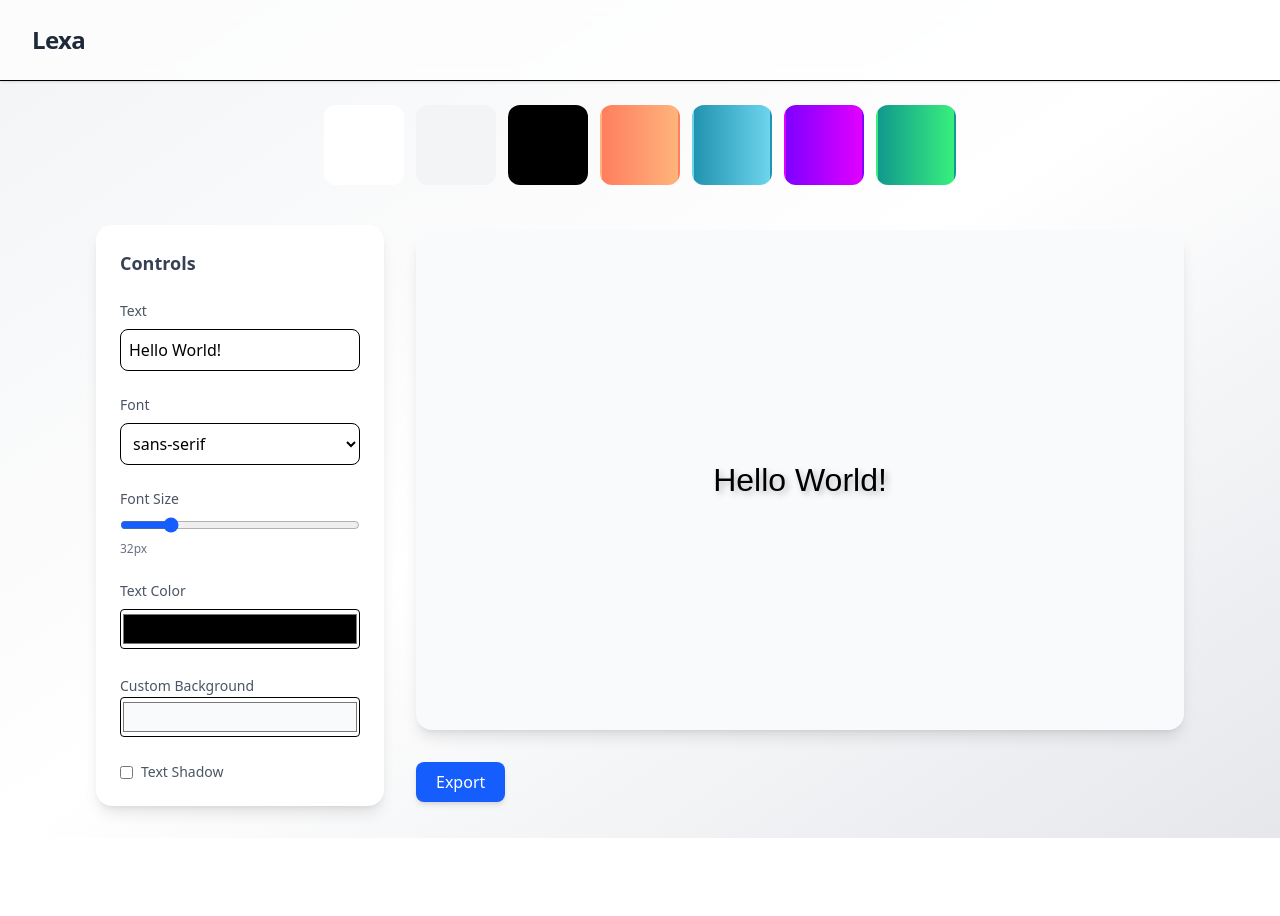
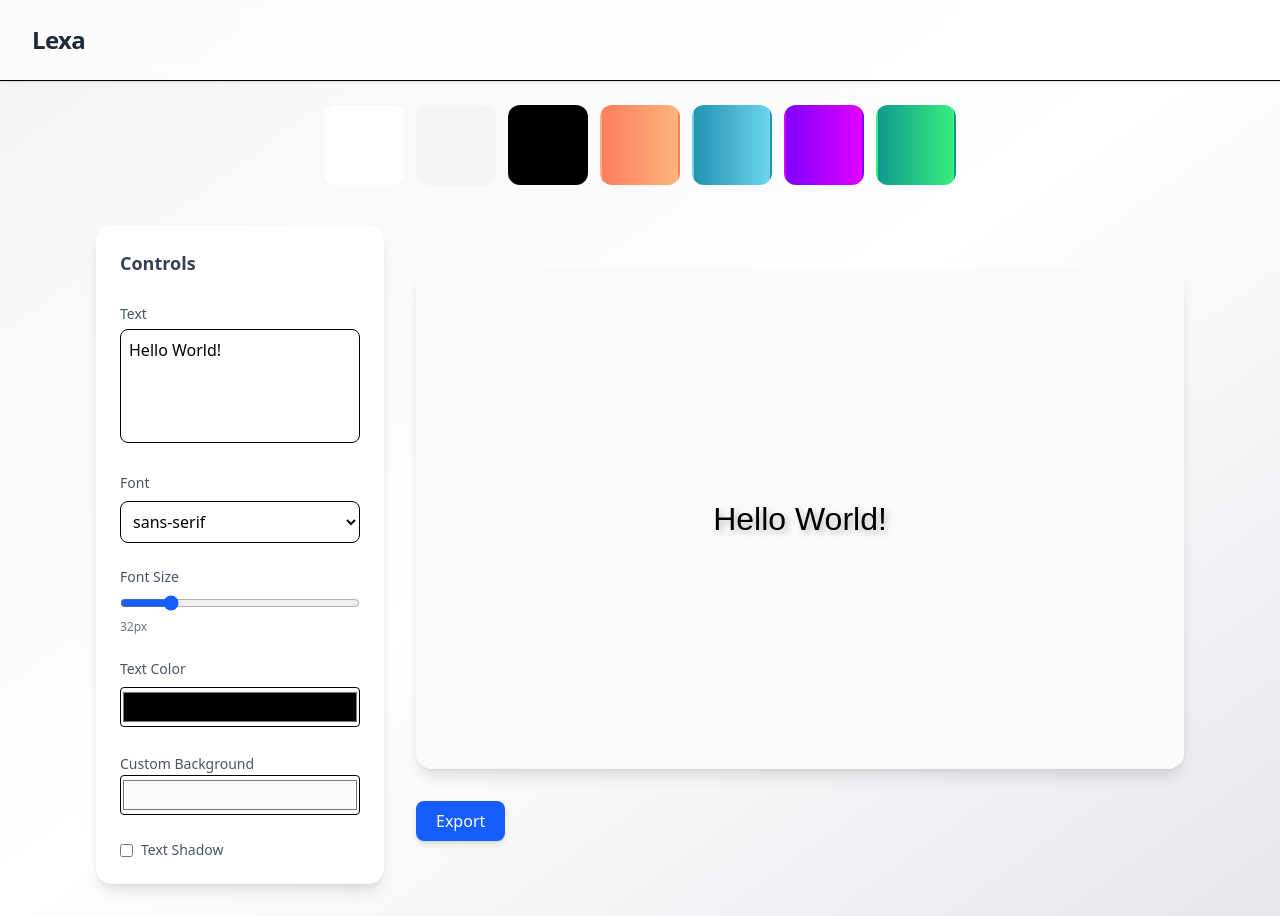
Before and after one commit to stackvn/lexa, a Next.js app: page / in a window 1280 px wide. Before the commit the page ends 838 px from the top, so only its background shows below. Built offline with nearby package versions, Linux system fonts and the light colour scheme.

Commit message:
auto change text colors

```diff
--- a/app/page.tsx
+++ b/app/page.tsx
@@ -17,6 +17,27 @@ export default function Home() {
   const [customColor, setCustomColor] = useState("#f9fafb"); // only for <input type="color">
   const exportRef = useRef<HTMLDivElement>(null);
 
+  function getContrastColor(bgColor: string) {
+    // Remove '#' if present
+    const hex = bgColor.replace("#", "");
+
+    // Parse hex to RGB
+    const r = parseInt(hex.substr(0, 2), 16);
+    const g = parseInt(hex.substr(2, 2), 16);
+    const b = parseInt(hex.substr(4, 2), 16);
+
+    // Calculate brightness
+    const brightness = (r * 299 + g * 587 + b * 114) / 1000;
+
+    // Return black for light bg, white for dark bg
+    return brightness > 125 ? "#000000" : "#FFFFFF";
+  }
+
+  const handleBackgroundSelect = (value: string) => {
+    setBg(value);
+    setTextColor(getContrastColor(value));
+  };
+
   return (
     <main className="min-h-screen flex flex-col items-center justify-start bg-gradient-to-br from-gray-100 via-white to-gray-200">
       <header className="w-full py-6 px-8 flex justify-between items-center border-b bg-white/70 backdrop-blur-sm shadow-sm mb-6">
@@ -27,7 +48,7 @@ export default function Home() {
 
       <Backgrounds
         backgrounds={backgrounds}
-        onSelect={(value) => setBg(value)}
+        onSelect={handleBackgroundSelect}
         selected={bg}
       />
 
@@ -36,14 +57,14 @@ export default function Home() {
         <aside className="w-72 bg-white rounded-2xl shadow-lg p-6 flex flex-col gap-6">
           <h2 className="font-semibold text-lg text-gray-700">Controls</h2>
 
-          <div className="flex flex-col gap-2">
+          <div>
             <label className="text-sm font-medium text-gray-600">Text</label>
-            <input
-              type="text"
+            <textarea
               value={text}
               onChange={(e) => setText(e.target.value)}
-              className="border p-2 rounded-lg focus:ring-2 focus:ring-blue-500"
-              placeholder="Enter your text..."
+              className="border p-2 rounded-lg w-full mt-1 focus:ring-2 focus:ring-blue-500 resize-none"
+              placeholder="Type your text here..."
+              rows={4}
             />
           </div>
 
@@ -128,6 +149,7 @@ export default function Home() {
               fontSize: `${fontSize}px`,
               color: textColor,
               textShadow: "3px 3px 6px rgba(0,0,0,0.25)",
+              whiteSpace: "pre-wrap", // ✅ keeps newlines
             }}
           >
             <span>{text}</span>
```
